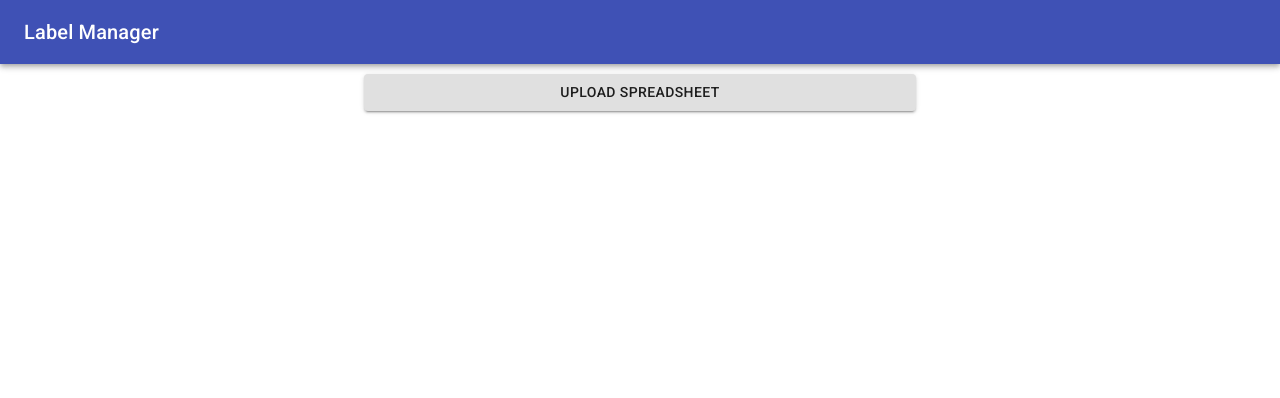
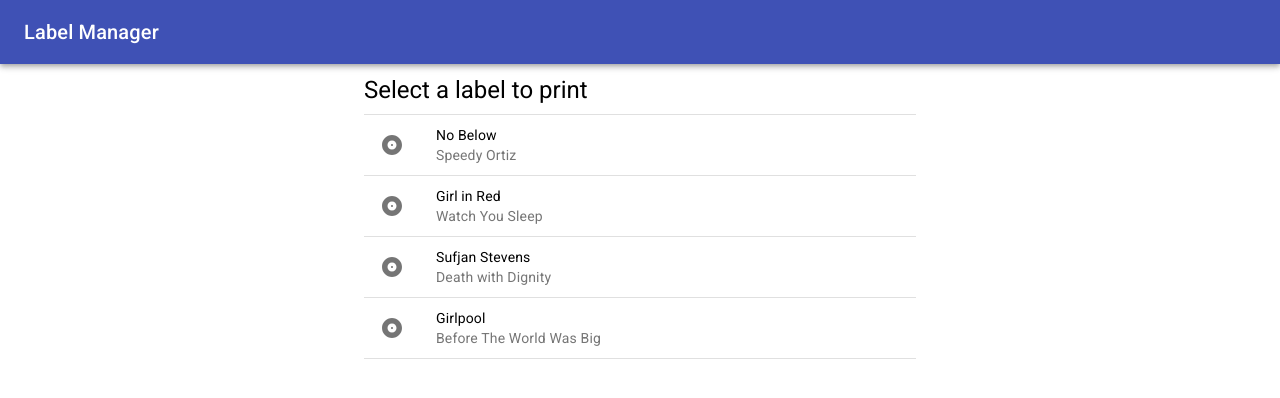
Before and after one commit to GRarer/lp, a React (Create React App) app: page / in a window 1280 px wide. Shown: the top 398 px of the page. Built offline with nearby package versions, Linux system fonts and the light colour scheme.

Commit message:
show list of items

```diff
--- a/src/ui/App.tsx
+++ b/src/ui/App.tsx
@@ -2,17 +2,82 @@
 import { LPAppBar } from './Menu';
 import Uploader from './Uploader';
 import { Container } from '@material-ui/core';
+import { RecordLabel } from '../service/model';
+import { Selector } from './Selector';
 
-function App() {
-  return (
-    <div>
-      <LPAppBar/>
-      <Container maxWidth="sm">
-        <Uploader/>
-      </Container>
+// TODO remove fake data
+const fakeData: RecordLabel[] = [
+  {
+    artist: "Speedy Ortiz",
+    title: "No Below",
+    releaseDate: "2013",
+    _uuid: "1"
+  },
+  {
+    artist: "Watch You Sleep",
+    title: "Girl in Red",
+    releaseDate: "2019",
+    _uuid: "9"
+  },
+  {
+    artist: "Death with Dignity",
+    title: "Sufjan Stevens",
+    releaseDate: "2015",
+    _uuid: "3"
+  },
+  {
+    artist: "Before The World Was Big",
+    title: "Girlpool",
+    releaseDate: "2015",
+    _uuid: "100"
+  },
+]
 
-    </div>
-  );
+type AppStep = {
+  step: "upload"
+} | {
+  step: "select",
+  items: RecordLabel[],
 }
 
-export default App;
+export default class App extends React.Component<{}, {step: AppStep}> {
+  constructor(props: {}) {
+    super(props);
+
+    this.handleUpload = this.handleUpload.bind(this);
+    this.handleSelectItem = this.handleSelectItem.bind(this);
+
+    this.state = {step: { step: "upload" }};
+
+    // TODO remove fake data
+    this.state = {step: {step: "select", items: fakeData}};
+  }
+
+  private handleUpload(items: RecordLabel[]): void {
+    this.setState({
+      step: { step: "select", items }
+    });
+  }
+
+  private handleSelectItem(item: RecordLabel): void {
+    // TODO show item's label page
+    console.log(item);
+  }
+
+
+  render(): JSX.Element {
+    const currentStep = this.state.step;
+    const currentStepControl = currentStep.step === "upload"
+      ? <Uploader onUpload={this.handleUpload}/>
+      : <Selector items={currentStep.items} onSelect={this.handleSelectItem}/>
+
+    return (
+      <div>
+        <LPAppBar/>
+        <Container maxWidth="sm">
+          {currentStepControl}
+        </Container>
+      </div>
+    );
+  }
+}
--- /dev/null
+++ b/src/ui/Selector.tsx
@@ -0,0 +1,40 @@
+import { List, ListItem, ListItemIcon, ListItemText,Divider, Typography } from "@material-ui/core";
+import React from "react";
+import { RecordLabel } from "../service/model";
+import AlbumIcon from '@material-ui/icons/Album';
+
+type SelectorProps = {
+    items: RecordLabel[],
+    onSelect: (item: RecordLabel) => void
+};
+
+export class Selector extends React.Component<SelectorProps> {
+
+    render(): JSX.Element {
+
+        const rows = this.props.items.map(item => (
+            <ListItem button divider dense
+                onClick={()=>{this.props.onSelect(item)}}
+                key={item._uuid}
+            >
+                <ListItemIcon><AlbumIcon/></ListItemIcon>
+                <ListItemText
+                    primary={item.title ?? "unknown title"}
+                    secondary={item.artist}
+                  />
+            </ListItem>
+        ));
+
+        return (
+            <div>
+                <Typography variant="h5" style={{marginTop:"10px"}}>
+                    Select a label to print
+                </Typography>
+                <List>
+                    <Divider/>
+                    {rows}
+                </List>
+            </div>
+        );
+    }
+}
--- a/src/ui/Uploader.tsx
+++ b/src/ui/Uploader.tsx
@@ -1,11 +1,16 @@
 import React from "react";
 import { Button } from '@material-ui/core';
 import { readSpreadsheet } from "../service/parse";
+import { RecordLabel } from "../service/model";
 
-export default class Uploader extends React.Component<{}> {
+type UploaderProps = {
+  onUpload: (items: RecordLabel[]) => void
+}
+
+export default class Uploader extends React.Component<UploaderProps> {
   fileInput: React.RefObject<HTMLInputElement>;
 
-  constructor(props: {}) {
+  constructor(props: Readonly<UploaderProps>) {
     super(props);
     this.fileInput = React.createRef();
   }
@@ -18,8 +23,7 @@
     }
     file.arrayBuffer().then((buffer) => {
       const records = readSpreadsheet(buffer);
-      console.log(records);
-      // TODO propagate result upwards
+      this.props.onUpload(records);
     }).catch((err) => {
       // TODO better error handing;
       console.error(err);
```
